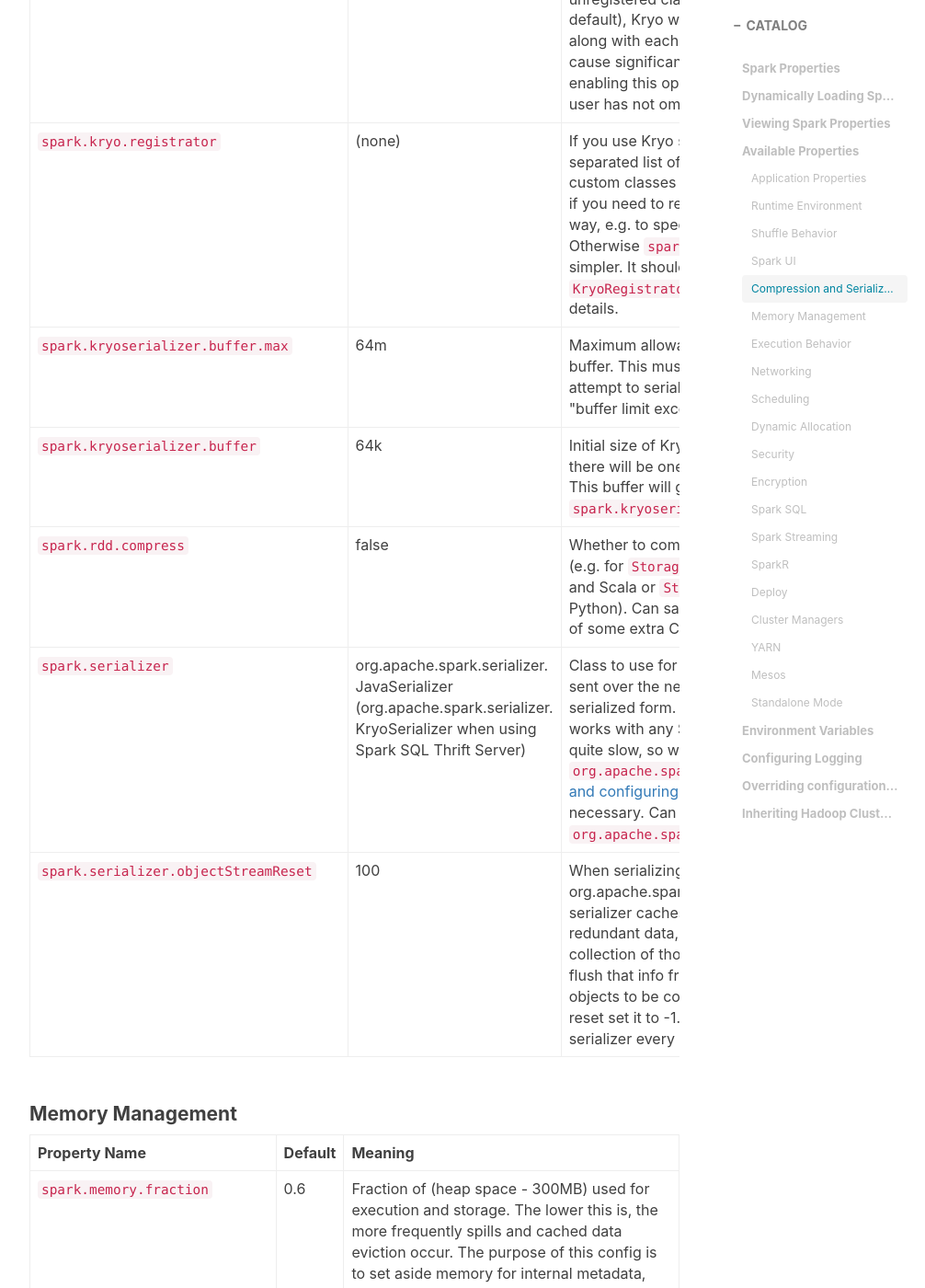
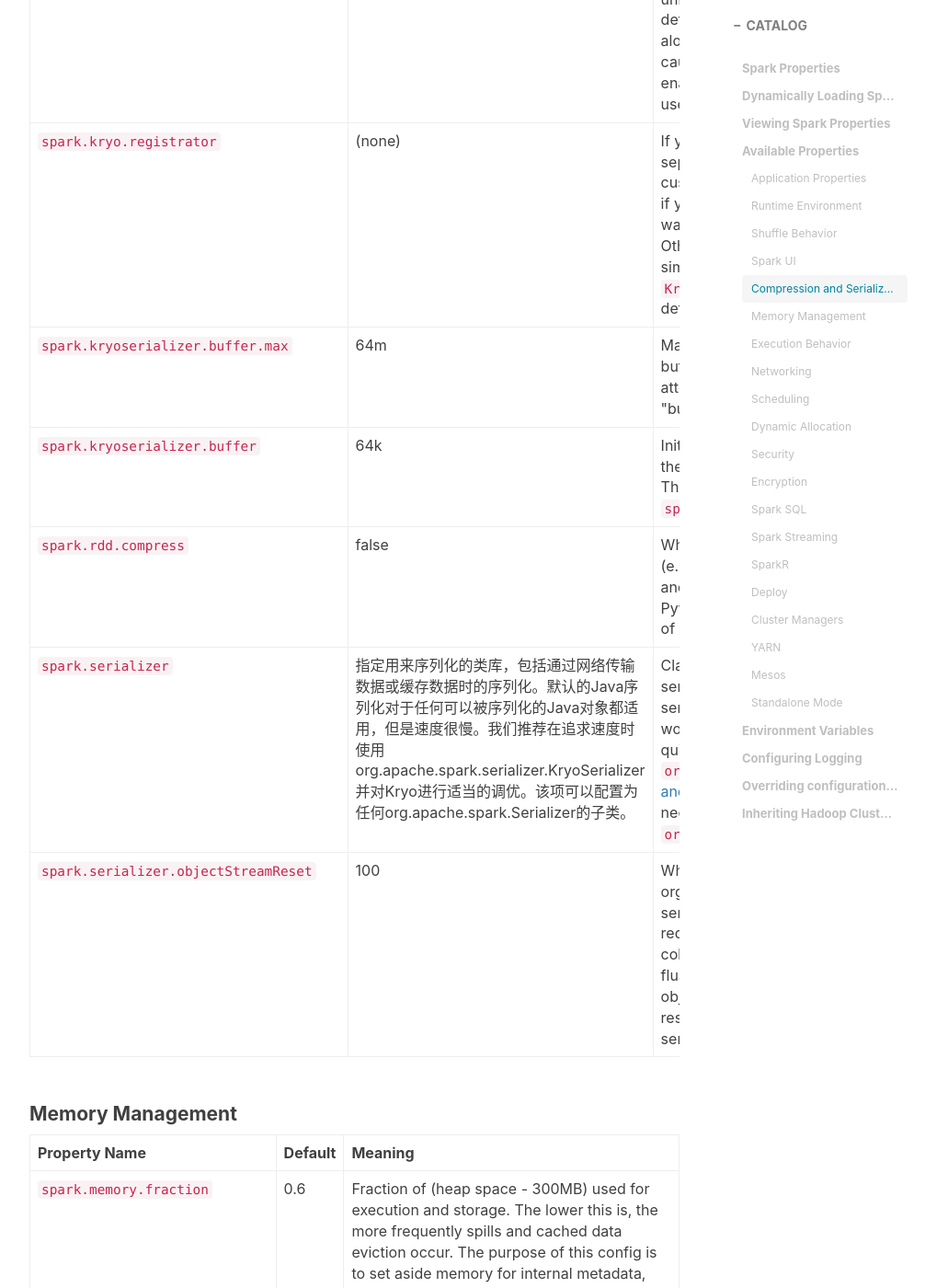
Before and after one commit to shoppingwang/shoppingwang.github.io, a Jekyll site: the page built from _posts/2016-07-17-spark-configuration-translation-for-latest.markdown, in a window 1280 px wide and 1400 px high, scrolled down 12526 px. Shown: the whole window at 92% size, without its empty margins (233-1239 px from the left). Built offline with Jekyll 4.4.1, drawn with Linux system fonts in a browser that asks for light colours; nearby versions of some CDN libraries; comment, search, counter and statistics services are not loaded; some of the changed text lies outside the part shown.

Commit message:
增加部分spark configuration的翻译

```diff
--- a/_posts/2016-07-17-spark-configuration-translation-for-latest.markdown
+++ b/_posts/2016-07-17-spark-configuration-translation-for-latest.markdown
@@ -682,8 +682,7 @@
 <tr>
   <td><code>spark.serializer</code></td>
   <td>
-    org.apache.spark.serializer.<br />JavaSerializer (org.apache.spark.serializer.<br />
-    KryoSerializer when using Spark SQL Thrift Server)
+    指定用来序列化的类库，包括通过网络传输数据或缓存数据时的序列化。默认的Java序列化对于任何可以被序列化的Java对象都适用，但是速度很慢。我们推荐在追求速度时使用org.apache.spark.serializer.KryoSerializer并对Kryo进行适当的调优。该项可以配置为任何org.apache.spark.Serializer的子类。
   </td>
   <td>
     Class to use for serializing objects that will be sent over the network or need to be cached
@@ -1087,8 +1086,7 @@
   <td><code>spark.speculation</code></td>
   <td>false</td>
   <td>
-    If set to "true", performs speculative execution of tasks. This means if one or more tasks are
-    running slowly in a stage, they will be re-launched.
+    设为true时开启任务预测执行机制。当出现比较慢的任务时，这种机制会在另外的节点上也尝试执行该任务的一个副本。打开此选项会帮助减少大规模集群中个别较慢的任务带来的影响。
   </td>
 </tr>
 <tr>
```
